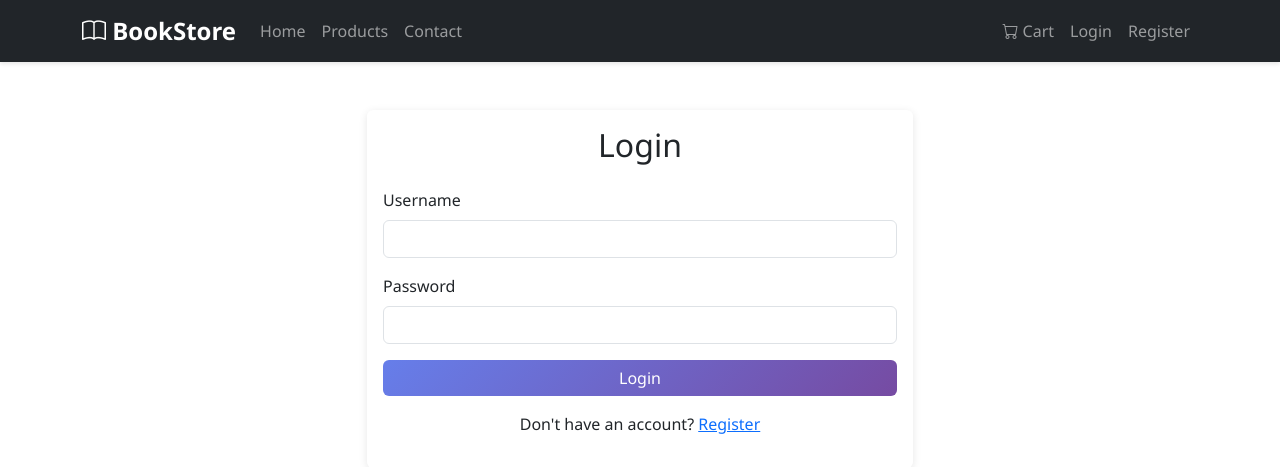
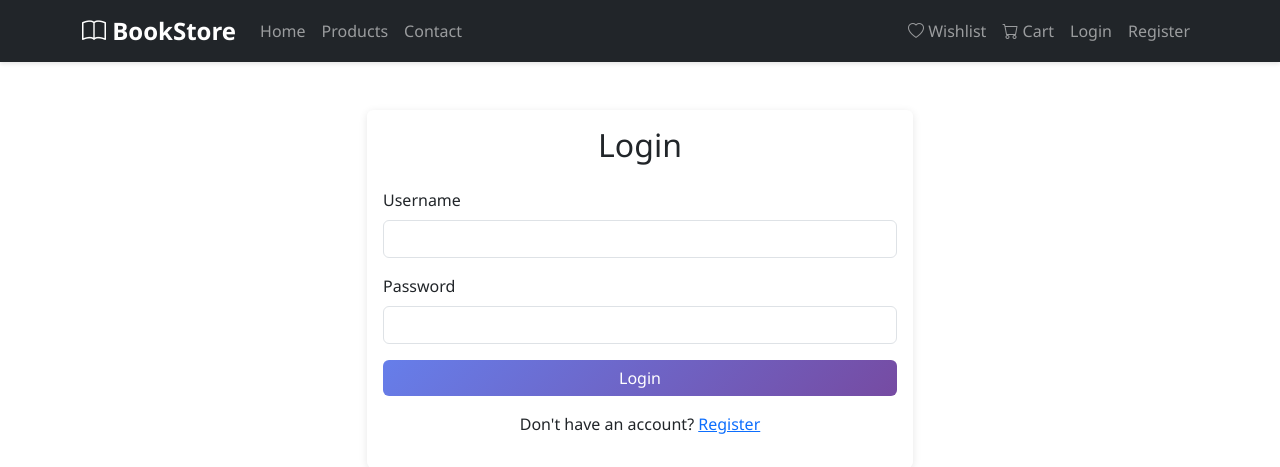
Before and after one commit to k-krishaa/Books, a Flask app: a page that uses templates/base.html in a window 1280 px wide. Shown: the top 467 px of the page. Run offline with Flask 3, Linux system fonts and the light colour scheme.

Commit message:
wishlist feature added

```diff
--- a/app.py
+++ b/app.py
@@ -1,6 +1,6 @@
 from flask import Flask, render_template, request, redirect, url_for, flash
 from flask_login import LoginManager, login_user, logout_user, login_required, current_user
-from models import db, User, Product, Category, CartItem
+from models import db, User, Product, Category, CartItem, Wishlist
 from config import Config
 
 app = Flask(__name__)
@@ -149,8 +149,40 @@ def remove_from_cart(item_id):
 def cart_count():
     if current_user.is_authenticated:
         count = CartItem.query.filter_by(user_id=current_user.id).count()
-        return {'cart_count': count}
-    return {'cart_count': 0}
+        wishlist_count = Wishlist.query.filter_by(user_id=current_user.id).count()
+        return {'cart_count': count, 'wishlist_count': wishlist_count}
+    return {'cart_count': 0, 'wishlist_count': 0}
+
+# Wishlist routes
+@app.route('/wishlist')
+@login_required
+def wishlist():
+    wishlist_items = Wishlist.query.filter_by(user_id=current_user.id).all()
+    return render_template('wishlist.html', wishlist_items=wishlist_items)
+
+@app.route('/add_to_wishlist/<int:product_id>')
+@login_required
+def add_to_wishlist(product_id):
+    existing = Wishlist.query.filter_by(user_id=current_user.id, product_id=product_id).first()
+
+    if not existing:
+        wishlist_item = Wishlist(user_id=current_user.id, product_id=product_id)
+        db.session.add(wishlist_item)
+        db.session.commit()
+        flash('Added to wishlist!', 'success')
+    else:
+        flash('Already in wishlist!', 'info')
+
+    return redirect(request.referrer or url_for('products'))
+
+@app.route('/remove_from_wishlist/<int:item_id>')
+@login_required
+def remove_from_wishlist(item_id):
+    wishlist_item = Wishlist.query.get_or_404(item_id)
+    db.session.delete(wishlist_item)
+    db.session.commit()
+    flash('Removed from wishlist', 'success')
+    return redirect(url_for('wishlist'))
 
 # Initialize database
 def init_db():
--- a/templates/base.html
+++ b/templates/base.html
@@ -30,6 +30,14 @@
                     </li>
                 </ul>
                 <ul class="navbar-nav">
+                    <li class="nav-item">
+                        <a class="nav-link" href="{% if current_user.is_authenticated %}{{ url_for('wishlist') }}{% else %}{{ url_for('login') }}{% endif %}">
+                            <i class="bi bi-heart"></i> Wishlist
+                            {% if wishlist_count > 0 %}
+                            <span class="badge bg-danger">{{ wishlist_count }}</span>
+                            {% endif %}
+                        </a>
+                    </li>
                     <li class="nav-item">
                         <a class="nav-link" href="{% if current_user.is_authenticated %}{{ url_for('cart') }}{% else %}{{ url_for('login') }}{% endif %}">
                             <i class="bi bi-cart"></i> Cart
--- a/templates/product_detail.html
+++ b/templates/product_detail.html
@@ -22,6 +22,9 @@
                     <button type="submit" class="btn btn-primary">Add to Cart</button>
                 </div>
             </form>
+            <a href="{{ url_for('add_to_wishlist', product_id=product.id) }}" class="btn btn-outline-danger mb-3">
+                <i class="bi bi-heart"></i> Add to Wishlist
+            </a>
             {% else %}
             <a href="{{ url_for('login') }}" class="btn btn-primary">Login to Purchase</a>
             {% endif %}
```
Also changed, not shown: models.py (+7 -0 lines), templates/wishlist.html (added, +34 -0 lines).
